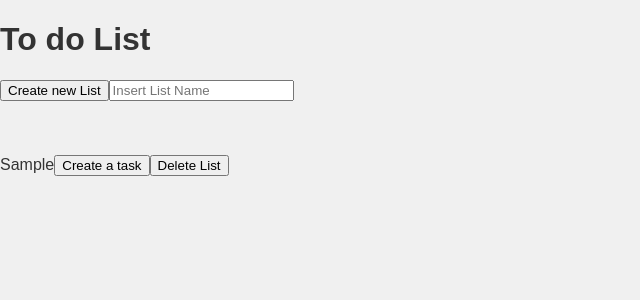
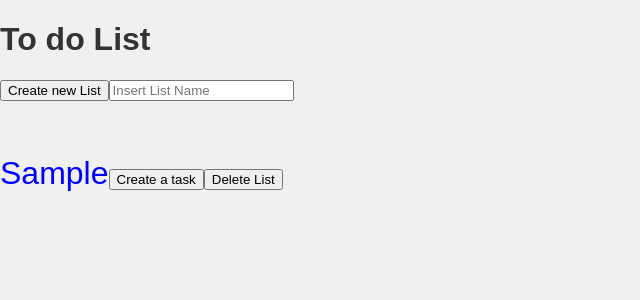
Before and after one commit to andres-verdenelli/TaskFlow, a React (Vite) app: page / in a window 1280 px wide. Both pictures are taken after typing "Sample" into the empty fields and a click on the button "Create new List". Shown: the top 300 px of the page, without its empty margins (0-640 px from the left). Built offline with nearby package versions, Linux system fonts and the light colour scheme.

Commit message:
Css modules added

```diff
--- a/src/App.jsx
+++ b/src/App.jsx
@@ -31,12 +31,21 @@ function App() {
   return (
     <>
       <h1>To do List</h1>
-      <button onClick={createList}>Create new List</button>
+      <button
+        id='createNewListButton'
+        onClick={createList}
+      >
+        Create new List
+      </button>
       <input
         type='text'
         name=''
         id='inputTextListName'
         placeholder='Insert List Name'
+        onKeyDown={e => {
+          if (e.code === 'Enter')
+            document.getElementById('createNewListButton').click()
+        }}
       />
       <br />
       <br />
--- a/src/components/TaskList.jsx
+++ b/src/components/TaskList.jsx
@@ -1,5 +1,6 @@
 import Task from './Task'
 import { useEffect, useState } from 'react'
+import styles from '../styles/TaskList.module.css'
 
 export default function TaskList({ name, id, deleteList }) {
   const storageName = `tasklist${id}`
@@ -34,7 +35,7 @@ export default function TaskList({ name, id, deleteList }) {
   }
   return (
     <>
-      <span>{name}</span>
+      <span className={styles.title}>{name}</span>
       <button onClick={createTask}>Create a task</button>
       <button onClick={() => deleteList(id)}>Delete List</button>
       <ul>
--- /dev/null
+++ b/src/styles/TaskList.module.css
@@ -0,0 +1,5 @@
+.title {
+  color: blue;
+  font-size: 2rem;
+  text-align: center;
+}
```
